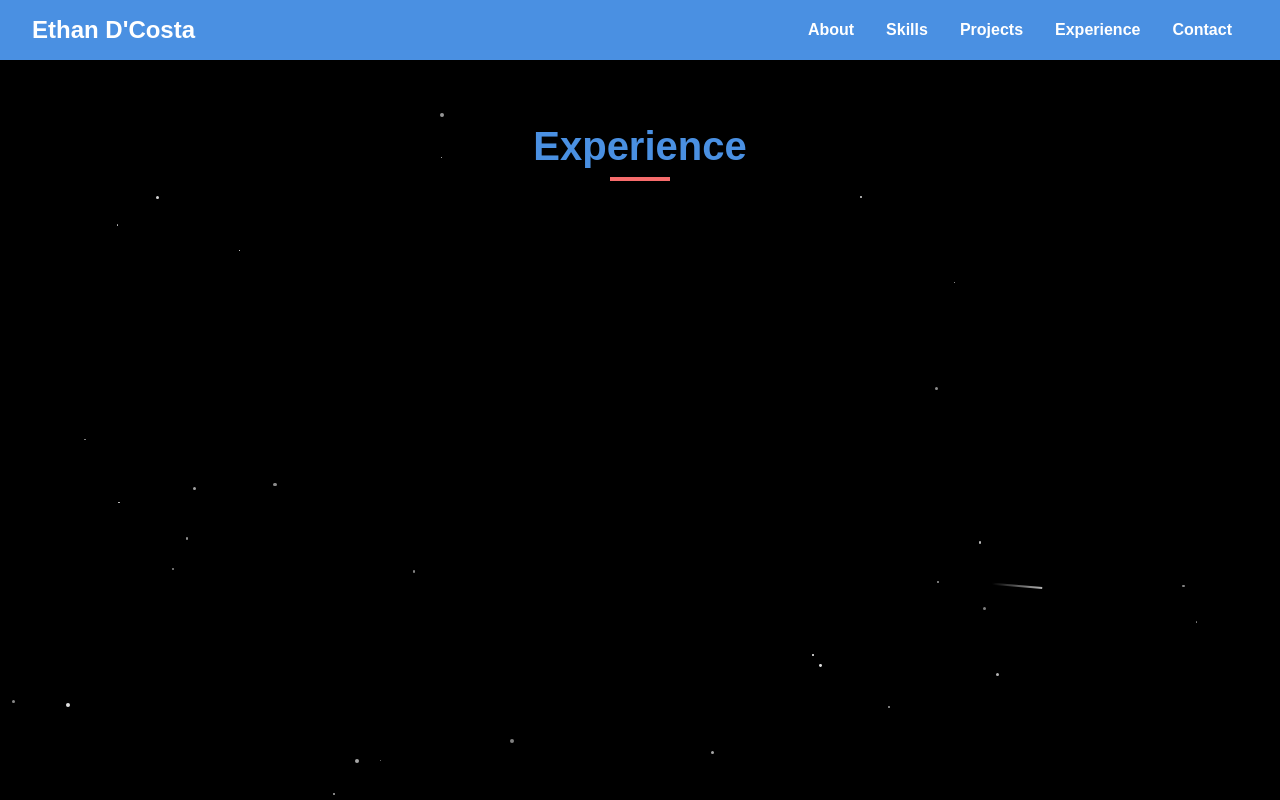
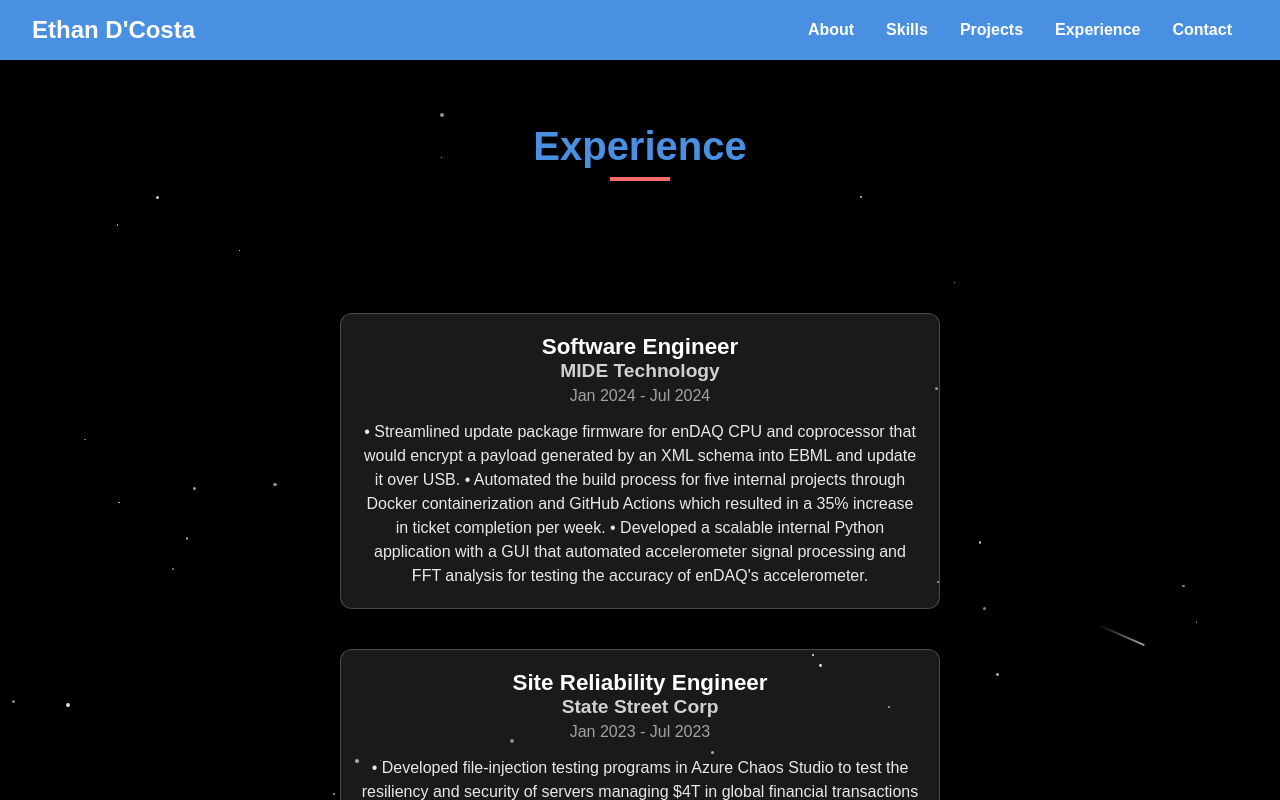
Before and after one commit to ethandcosta/website, a React (Create React App) app: page /experience in a window 1280 px wide. Shown: the top 800 px of the page. Built offline with nearby package versions, Linux system fonts and the light colour scheme.

Commit message:
updated experience section

```diff
--- /dev/null
+++ b/src/Experience.css
@@ -0,0 +1,57 @@
+.experience-section {
+    display: flex;
+    flex-direction: column; /* Stack cards vertically */
+    justify-content: center; /* Center vertically */
+    align-items: center; /* Center horizontally */
+    height: 100vh; /* Full viewport height */
+    padding: 20px; /* Optional padding */
+    background-color: transparent
+  }
+
+  .experience-card {
+    background-color: rgba(255, 255, 255, 0.1);
+    border: 1px solid rgba(255, 255, 255, 0.2);
+    border-radius: 12px;
+    padding: 20px;
+    margin: 20px 0; /* Space between cards */
+    width: 100%;
+    max-width: 600px; /* Optional max width for readability */
+    box-shadow: 0 4px 6px rgba(0, 0, 0, 0.2);
+    transition: transform 0.3s ease, box-shadow 0.3s ease;
+  }
+
+  .experience-card:hover {
+    transform: translateY(-5px);
+    box-shadow: 0 8px 12px rgba(0, 0, 0, 0.3);
+  }
+
+
+  .experience-header {
+    margin-bottom: 15px; /* Space between header and description */
+  }
+
+  .position {
+    font-size: 1.4rem;
+    font-weight: bold;
+    color: white;
+    margin: 0;
+  }
+
+  .company {
+    font-size: 1.2rem;
+    color: rgba(255, 255, 255, 0.8);
+    margin: 0;
+  }
+
+  .dates {
+    font-size: 1rem;
+    color: rgba(255, 255, 255, 0.6);
+    margin: 5px 0 0;
+  }
+
+  .experience-description p {
+    font-size: 1rem;
+    color: rgba(255, 255, 255, 0.9);
+    margin: 0;
+    line-height: 1.5;
+  }
--- a/src/components/Experience.js
+++ b/src/components/Experience.js
@@ -1,13 +1,38 @@
 import SpaceBackground from "./SpaceBackground";
+import "../Experience.css"
+const ExperienceCard = ({ position, company, dates, description }) => {
+  return (
+    <div className="experience-card">
+      <div className="experience-header">
+        <h3 className="position">{position}</h3>
+        <h4 className="company">{company}</h4>
+        <p className="dates">{dates}</p>
+      </div>
+      <div className="experience-description">
+        <p>{description}</p>
+      </div>
+    </div>
+  );
+};
+
 const Experience = () => (
     <section>
       <SpaceBackground />
       <h2>Experience</h2>
-      <ul>
-        <li>Firmware Development Intern at [Company Name]</li>
-        <li>Game Developer for Unity Turn-Based RPG</li>
-        <li>Rover Dashboard UI Designer</li>
-      </ul>
+      <div class="experience-section">
+      <ExperienceCard
+        position="Software Engineer"
+        company="MIDE Technology"
+        dates="Jan 2024 - Jul 2024"
+        description= "• Streamlined update package firmware for enDAQ CPU and coprocessor that would encrypt a payload generated by an XML schema into EBML and update it over USB. • Automated the build process for five internal projects through Docker containerization and GitHub Actions which resulted in a 35% increase in ticket completion per week. • Developed a scalable internal Python application with a GUI that automated accelerometer signal processing and FFT analysis for testing the accuracy of enDAQ's accelerometer."
+      />
+      <ExperienceCard
+      position = "Site Reliability Engineer"
+      company = "State Street Corp"
+      dates = "Jan 2023 - Jul 2023"
+      description = "• Developed file-injection testing programs in Azure Chaos Studio to test the resiliency and security of servers managing $4T in global financial transactions from money-laundering hacking exploits. • Programmed adapter in Python that deserializes JSON client requests made to an AI chatbot into an observable dashboard incorporable with Microsoft Teams."
+      />
+      </div>
     </section>
   );
 
--- a/src/components/Projects.js
+++ b/src/components/Projects.js
@@ -53,6 +53,12 @@ const Projects = () => {
         time: "Sept 2024 - Dec 2024",
         description: "worked on the software team for a custom-built robot dog a la Boston Dynamics,"
         + " with emphasis on modernized repo through migration to ROS2."
+    },
+    {
+      name: "AI News Sentiment Stock Predictor",
+      time: "Jul 2024 - Aug 2024",
+      description: "an application that could take a given stock, determine its historical sentiment"
+      + " and correlate it with the stock-price, using gradient boosting and LSTM to predict future stock prices."
     },
     {
       name: "Habit of Force",
```
